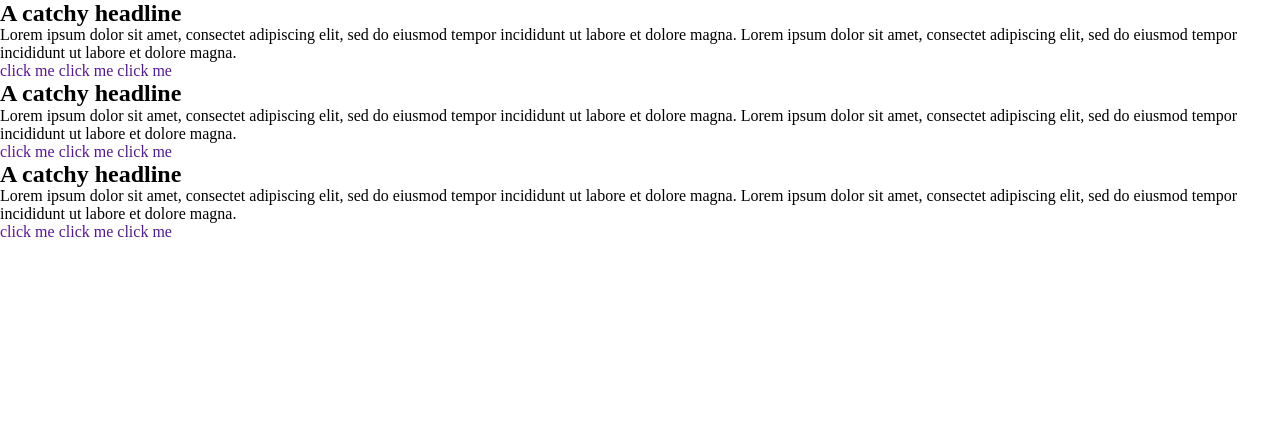
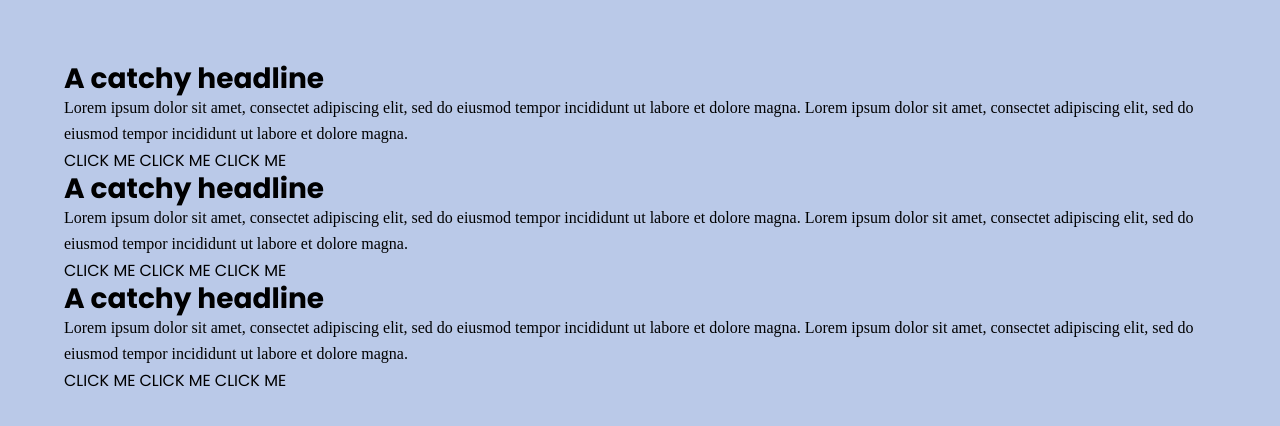
Before and after one commit to MHA2001/practice-callToAction, a plain HTML site: page index.html in a window 1280 px wide. Drawn offline with Linux system fonts and the light colour scheme.

Commit message:
feat(style): adding Typography rules

```diff
--- a/style.css
+++ b/style.css
@@ -83,3 +83,23 @@ a {
 		scroll-padding-top: 3rem;
 	}
 }
+
+body {
+	font-family: var(--ff-base);
+	font-size: var(--fs-normal);
+	line-height: 1.65;
+	padding: 4em;
+	background-color: var(--clr-primary-200);
+}
+
+.cta-title {
+	font-family: var(--ff-accent);
+	font-weight: var(--fw-bold);
+	font-size: var(--fs-large);
+}
+
+.btn {
+	font-family: var(--ff-accent);
+	text-transform: uppercase;
+	color: inherit;
+}
```
